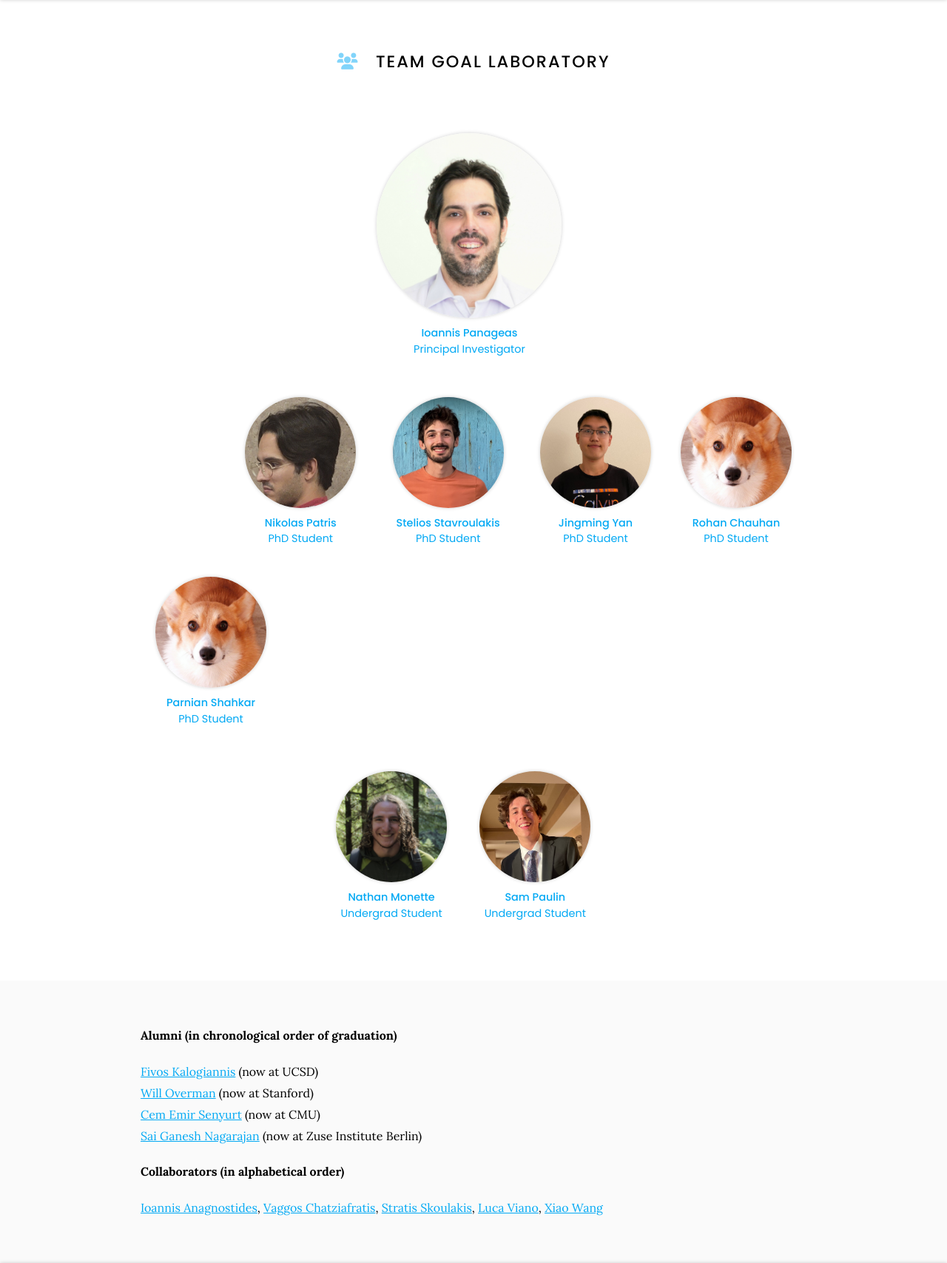
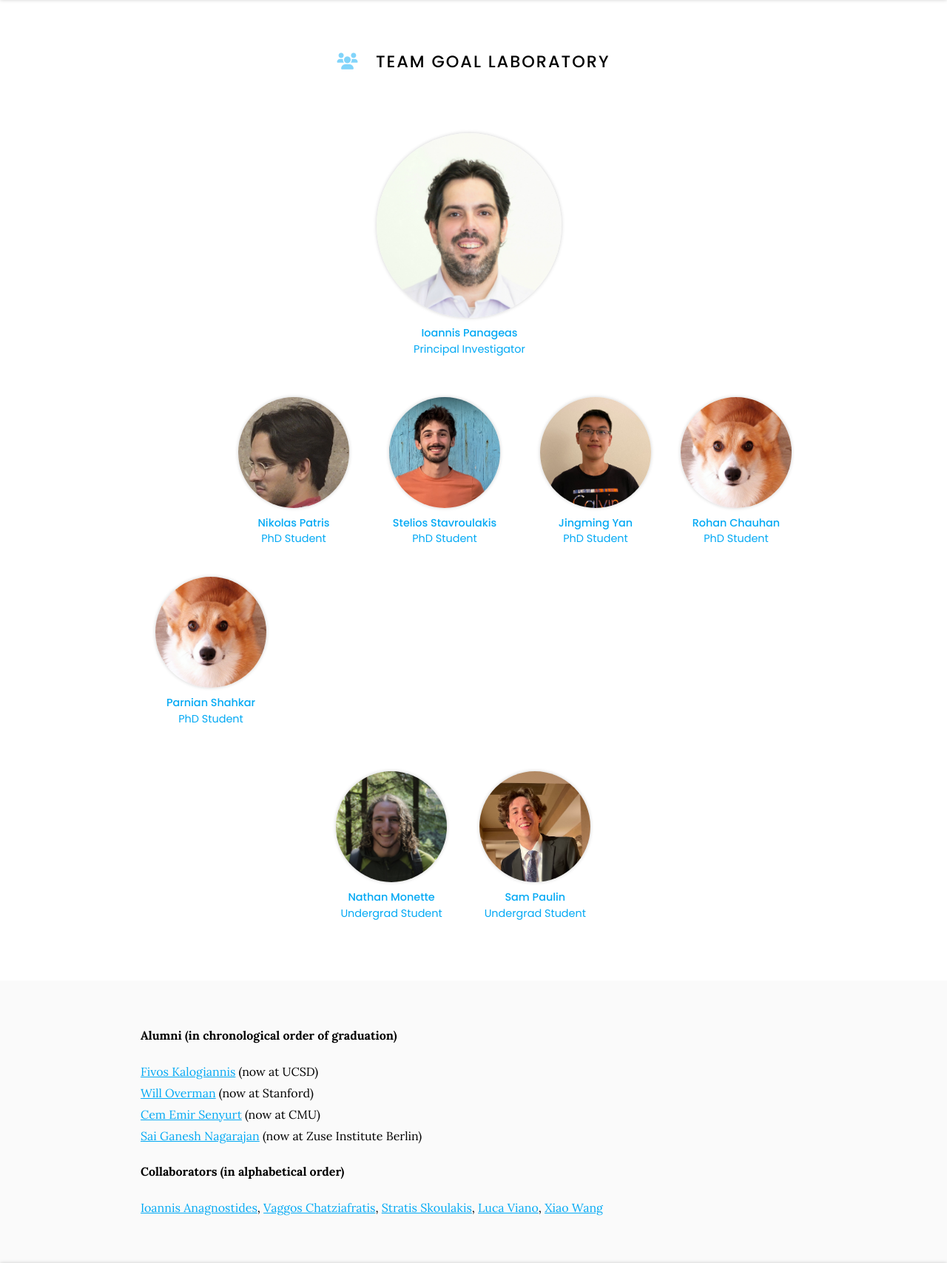
Before and after one commit to goallabuci/goallabuci.github.io, a Jekyll site: the page built from team/index.md, in a window 1280 px wide. Shown: the part 110-1818 px from the top of the page at 74% size. Built offline with Jekyll 4.4.1, drawn with Linux system fonts in a browser that asks for light colours; grey boxes are pictures that could not be loaded.

Commit message:
Update index.md

```diff
--- a/team/index.md
+++ b/team/index.md
@@ -20,7 +20,7 @@ nav:
     </span><span class="portrait_description">
       Principal Investigator
     </span></a>
-<br>&nbsp;&nbsp;&nbsp;&nbsp;&nbsp;&nbsp;&nbsp;&nbsp;&nbsp;&nbsp;&nbsp;&nbsp;
+<br>&nbsp;&nbsp;&nbsp;&nbsp;&nbsp;&nbsp;&nbsp;
 <a href="https://scholar.google.com/citations?user=HW3mzYQAAAAJ&hl=en" class="portrait" style="--width: 150px">
 <span class="portrait_image">
     <img
```
